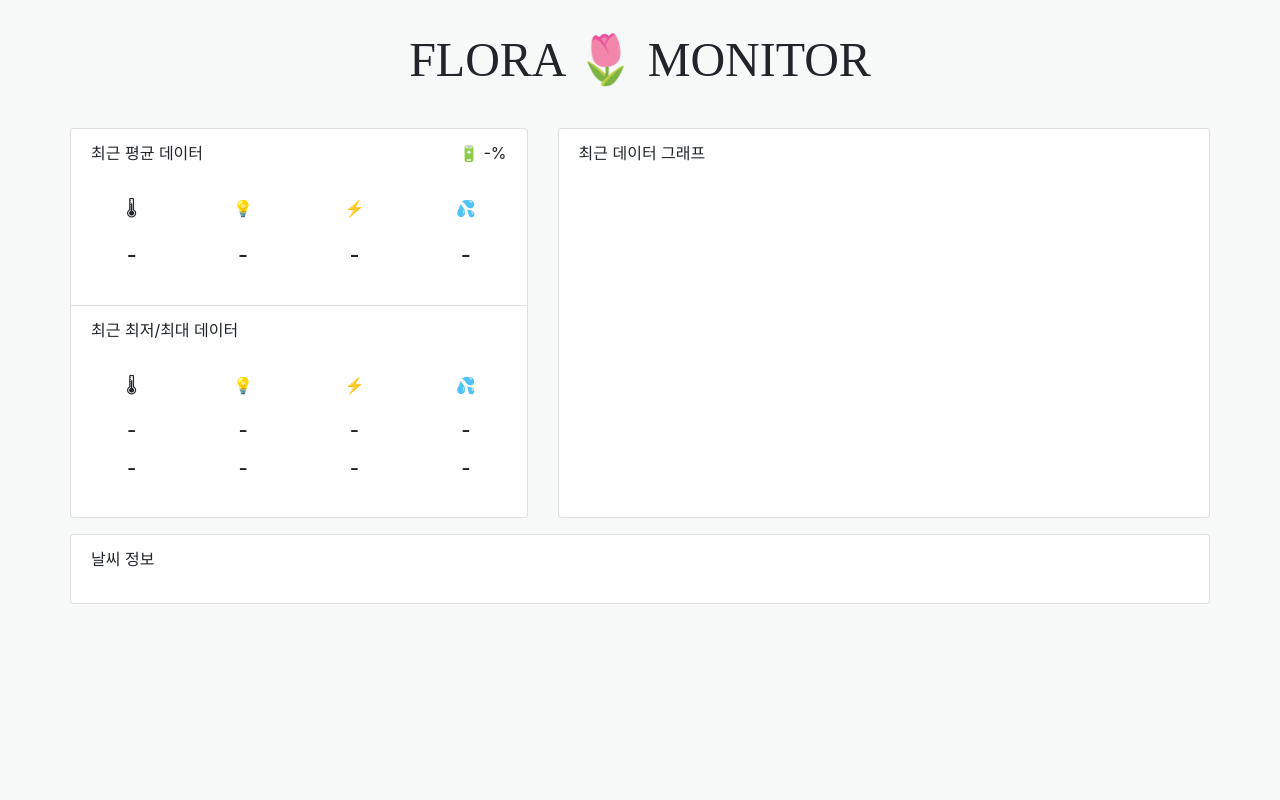
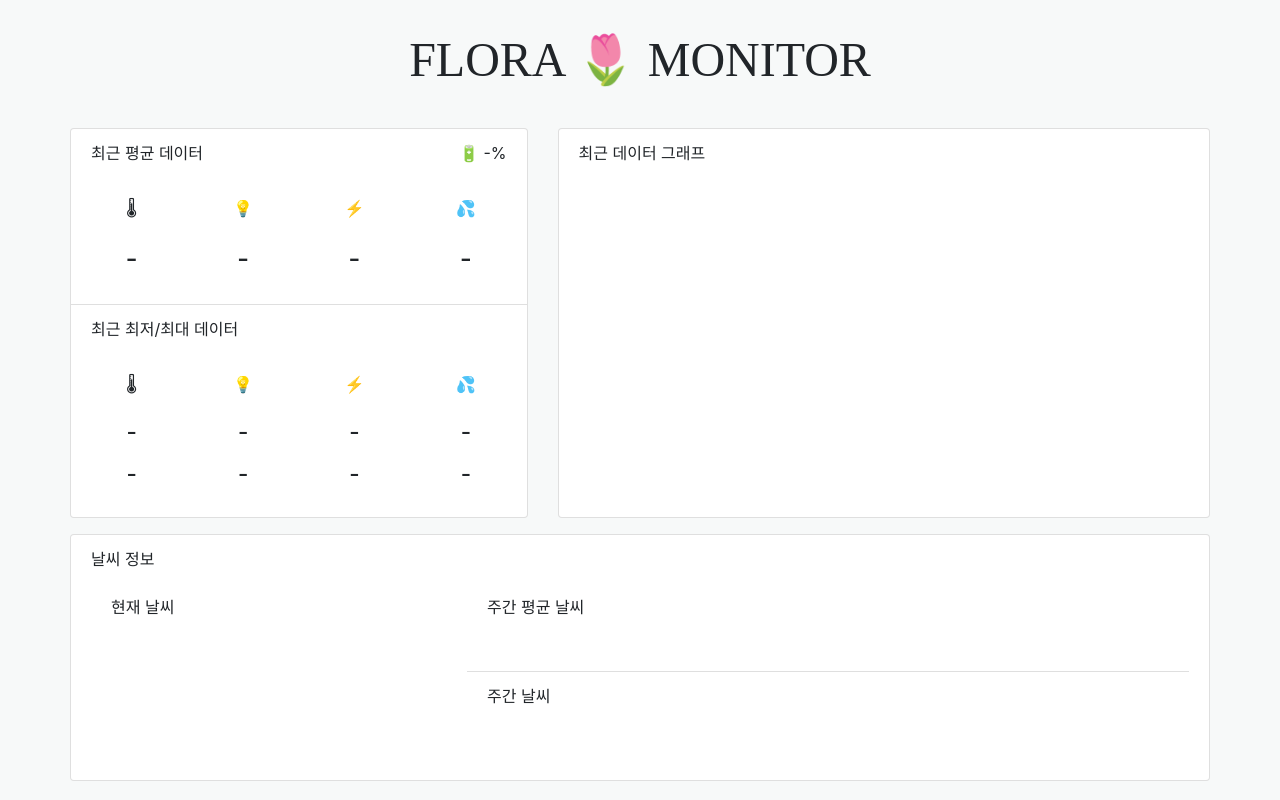
Before and after one commit to aid95/kmu-iot-monitoring-web, a PHP site: page / in a window 1280 px wide. Run offline with PHP 8.4, Linux system fonts and the light colour scheme; a map, chart or similar area stays blank; some web fonts are replaced.

Commit message:
주간 평균 날씨 정보 작성

```diff
--- a/nginx/html/index.php
+++ b/nginx/html/index.php
@@ -153,12 +153,53 @@
                                     </div>
                                     <div class="card-body pt-0">
                                         <div class="row">
-                                            <!-- START: 현재 날씨 -->
-                                            <div class="col-md-4" id="cur-weather">
+                                            <!-- START:  현재 날씨 -->
+                                            <div class="col-md-4">
+                                                <div class="card h-100" style="border: none;">
+                                                    <div class="card-header" style="background-color: rgba(0,0,0,0); border-bottom: none;">
+                                                        현재 날씨
+                                                    </div>
+                                                    <div class="card-body">
+                                                        <div class="row">
+                                                            <!-- START: 주간 날씨 -->
+                                                            <div class="col-md-12" id="cur-weather">
+                                                            </div>
+                                                            <!-- END: 주간 날씨 -->
+                                                        </div>
+                                                    </div>
+                                                </div>
                                             </div>
-                                            <!-- END:  현재 날씨-->
-                                            <div class="col-md-8" id="week-weather">
+                                            <!-- END:  현재 날씨 -->
+
+                                            <!-- START: 주간 날씨 정보 -->
+                                            <div class="col-md-8">
+                                                <div class="card h-100" style="border: none;">
+                                                    <div class="card-header" style="background-color: rgba(0,0,0,0); border-bottom: none;">
+                                                        주간 평균 날씨
+                                                    </div>
+                                                    <div class="card-body">
+                                                        <div class="row">
+                                                            <!-- START: 주간 평균 날씨 -->
+                                                            <div class="col-md-12 align-font-txt-center" style="font-size: 20px;" id="week-avg-weather">
+                                                            </div>
+                                                            <!-- END: 주간 평균 날씨 -->
+                                                        </div>
+                                                    </div>
+                                                    <div class="card-header" style="border-top: 1px solid rgba(0,0,0,.125); background-color: rgba(0,0,0,0); border-bottom: none;">
+                                                        주간 날씨
+                                                    </div>
+                                                    <div class="card-body">
+                                                        <div class="row">
+                                                            <!-- START: 주간 날씨 -->
+                                                            <div class="col-md-12" id="week-weather">
+                                                            </div>
+                                                            <!-- END: 주간 날씨 -->
+                                                        </div>
+                                                    </div>
+                                                </div>
                                             </div>
+                                            <!-- END: 주간 날씨 정보 -->
+
                                         </div>
                                     </div>
                                 </div>
@@ -199,40 +240,13 @@
     }
     // END:     개발 편의를 위한 사용자 정의 함수
 
-
-    // START:   레이아웃이 깨지는걸 막기 위한 flowtype 라이브러리 설정
-    const DISPLAY_AVG_ELEM_NAME_LIST = ['temperature', 'light', 'conductivity', 'moisture'];
-    DISPLAY_AVG_ELEM_NAME_LIST.map((s) => {
-        $(`#avg-${s}`).flowtype({
-            minimum   : 110,
-            maximum   : 111,
-            minFont   : 27,
-            maxFont   : 28,
-            fontRatio : 30
-        });
-        $(`#min-${s}`).flowtype({
-            minimum   : 110,
-            maximum   : 111,
-            minFont   : 25,
-            maxFont   : 26,
-            fontRatio : 30
-        });
-        $(`#max-${s}`).flowtype({
-            minimum   : 110,
-            maximum   : 111,
-            minFont   : 25,
-            maxFont   : 26,
-            fontRatio : 30
-        });
-    });
-    // END:     레이아웃이 깨지는걸 막기 위한 flowtype 라이브러리 설정
-
-
-    // START:   KT IOTmakers를 위한 자바스크립트
+    // START:   KT IoTMakers에 필요한 전역 변수들
     const DATA_COUNT = 100;
     const REQ_PERIOD = 60;
     const ATTR_NAME_LIST = ['light', 'temperature', 'moisture', 'conductivity'];
+    // END:     KT IoTMakers에 필요한 전역 변수들
 
+    // START:   KT iotmakers 데이터 그래프 표시
     let tag_stream_datas = ktiot.get_tag_stream_period(DATA_COUNT, REQ_PERIOD).data.reverse();
     const CHART_CTX_LIST = ATTR_NAME_LIST.map((s) => {
         let datasets = [{
@@ -310,7 +324,9 @@
         });
         return myChart;
     });
+    // END:   KT iotmakers 데이터 그래프 표시
 
+    // START:   주기적인 KT IOTmakers 통신을 위한 콜백함수
     setInterval(() => {
         // REQ_PERIOD분 동안의 DATA_COUNT개의 데이터의 평균을 구함.
         let period_datas = ktiot.get_tag_stream_period(DATA_COUNT, REQ_PERIOD).data;
@@ -344,9 +360,40 @@
             chart.update();
         });
     }, 3100);
+    // END:     주기적인 KT IOTmakers 통신을 위한 콜백함수
 
-    owmapi.one_call_weather('cur-weather', 'week-weather');
-    // END:     KT IOTmakers를 위한 자바스크립트
+    $( document ).ready(function() {
+        // START:   레이아웃이 깨지는걸 막기 위한 flowtype 라이브러리 설정
+        const DISPLAY_AVG_ELEM_NAME_LIST = ['temperature', 'light', 'conductivity', 'moisture'];
+        DISPLAY_AVG_ELEM_NAME_LIST.map((s) => {
+            $(`#avg-${s}`).flowtype({
+                minimum   : 110,
+                maximum   : 111,
+                minFont   : 27,
+                maxFont   : 28,
+                fontRatio : 30
+            });
+            $(`#min-${s}`).flowtype({
+                minimum   : 110,
+                maximum   : 111,
+                minFont   : 25,
+                maxFont   : 26,
+                fontRatio : 30
+            });
+            $(`#max-${s}`).flowtype({
+                minimum   : 110,
+                maximum   : 111,
+                minFont   : 25,
+                maxFont   : 26,
+                fontRatio : 30
+            });
+        });
+        // END:     레이아웃이 깨지는걸 막기 위한 flowtype 라이브러리 설정
+
+        // START: 날씨 정보 초기화
+        owmapi.one_call_weather('cur-weather', 'week-weather', 'week-avg-weather');
+        // END: 날씨 정보 초기화
+    });
     </script>
 </body>
 </html>
--- a/nginx/html/js/weather.js
+++ b/nginx/html/js/weather.js
@@ -25,7 +25,7 @@ let owmapi = (function (owmapi, $) {
         console.log(weather);
     }
 
-    owmapi.one_call_weather = (cur_weather_dom, week_weather_dom) => {
+    owmapi.one_call_weather = (cur_weather_dom, week_weather_dom, week_avg_weather_dom) => {
         let weather
         send(
             'GET', ONE_CALL_API_URL, {'Content-Type': 'application/json'}, '', (res) => { weather = res; }
@@ -37,13 +37,13 @@ let owmapi = (function (owmapi, $) {
                 $("<div>").addClass("row").append(
                     // IMPORTANT!! .align-font-txt-center는 사용자 정의 스타일
                     $("<div>").addClass("col-md-12").append(
-                        $("<h5>").addClass("align-font-txt-center").html("CURRENT")
+                        $("<h5>").addClass("align-font-txt-center").html(get_day_name_from_unix_timestamp(weather.current.dt))
                     ),
                     $("<div>").addClass("col-md-12").addClass("text-center").append(
                         $("<img>").attr("src", `http://openweathermap.org/img/wn/${weather.current.weather[0].icon}@4x.png`)
                     ),
                     $("<div>").addClass("col-md-12").addClass("align-font-txt-center").append(
-                        $("<p>").html(`🌡 ${(weather.current.temp-273.15).toFixed(1)}℃ / 🤒 ${(weather.current.feels_like-273.15).toFixed(1)}℃ / 🕶 ${weather.current.uvi} / 💧 ${weather.current.humidity}`),
+                        $("<p>").html(`🌡 ${(weather.current.temp-273.15).toFixed(1)}℃ / 🤒 ${(weather.current.feels_like-273.15).toFixed(1)}℃ / 🕶 ${(weather.current.uvi).toFixed(1)} / 💧 ${(weather.current.humidity).toFixed(1)}`),
                     )
                 )
             );
@@ -51,13 +51,14 @@ let owmapi = (function (owmapi, $) {
 
         if (week_weather_dom !== undefined) {
             let root_dom = $(`#${week_weather_dom}`);
-            let row_dom = $("<div>").addClass("row");
+
+            let ww_dom = $("<div>").addClass("row");
             for (let i = 1; i < 7; i++) {
                 // IMPORTANT!! .align-font-txt-center는 사용자 정의 스타일
-                row_dom.append(
+                ww_dom.append(
                     $("<div>").addClass("col-md-2").append(
                         $("<div>").addClass("col-md-12").append(
-                            $("<h5>").addClass("align-font-txt-center").html((i === 0)? "TODAY" : get_day_name_from_unix_timestamp(weather.daily[i].dt))
+                            $("<h5>").addClass("align-font-txt-center").html(get_day_name_from_unix_timestamp(weather.daily[i].dt))
                         ),
                         $("<div>").addClass("col-md-12").addClass("text-center").append(
                             $("<img>").attr("src", `http://openweathermap.org/img/wn/${weather.daily[i].weather[0].icon}.png`)
@@ -65,7 +66,27 @@ let owmapi = (function (owmapi, $) {
                     )
                 );
             }
-            root_dom.empty().append(row_dom);
+            root_dom.empty().append(ww_dom);
+        }
+
+        if (week_avg_weather_dom !== undefined) {
+            let root_dom = $(`#${week_avg_weather_dom}`);
+            let daily_datas = weather.daily.slice(1);
+            let daily_datas_len = daily_datas.length;
+
+            let total_temp = 0;
+            let total_feels_like = 0;
+            let total_uvi = 0;
+            let total_humidity = 0;
+            for (let i = 0; i < daily_datas.length; i++) {
+                total_feels_like += daily_datas[i].feels_like.day - 273.15;
+                total_humidity += daily_datas[i].humidity;
+                total_temp += daily_datas[i].temp.day - 273.15;
+                total_uvi += daily_datas[0].uvi;
+            }
+
+            let avg_dom = $("<p>").html(`🌡 ${(total_temp / daily_datas_len).toFixed(1)}℃ / 🤒 ${(total_feels_like / daily_datas_len).toFixed(1)}℃ / 🕶 ${(total_uvi / daily_datas_len).toFixed(1)} / 💧 ${(total_humidity / daily_datas_len).toFixed(1)}`);
+            root_dom.empty().append(avg_dom);
         }
 
         return weather;
```
